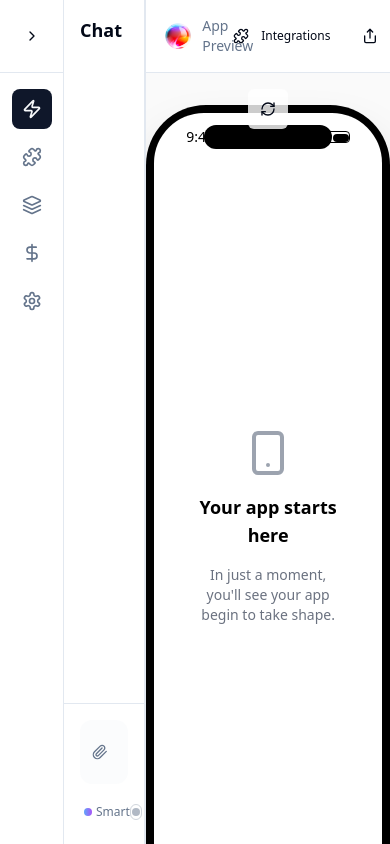
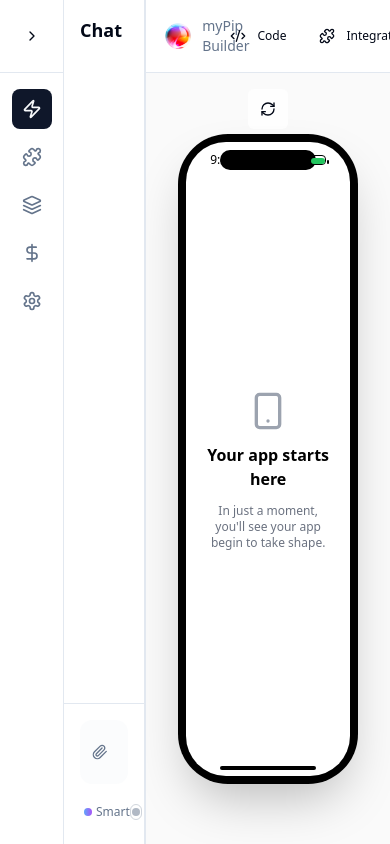
Before and after one commit to Paragonlabsdev/mypipdemo, a React (Vite) app: page /builder in a window 390 px wide. Built offline with nearby package versions, Linux system fonts and the light colour scheme.

Commit message:
Fix: Adjust phone preview and UI elements
Adjusted phone preview to fit viewport, fixed battery icon, removed purple hover background, updated page title to "myPip Builder", added a "View Code" button with a code library icon, and ensured rounded corners for the code view.

```diff
--- a/src/components/AppBuilder.tsx
+++ b/src/components/AppBuilder.tsx
@@ -3,7 +3,7 @@ import { Input } from "@/components/ui/input";
 import { Card } from "@/components/ui/card";
 import { useState } from "react";
 import { useSearchParams, Outlet, useLocation } from "react-router-dom";
-import { Send, Smartphone, RefreshCw, Paperclip, Share, Monitor, Puzzle } from "lucide-react";
+import { Send, Smartphone, RefreshCw, Paperclip, Share, Monitor, Puzzle, Code2, FileText, Folder, FolderOpen } from "lucide-react";
 import { BuilderSidebar } from "@/components/BuilderSidebar";
 import { Panel, PanelGroup, PanelResizeHandle } from "react-resizable-panels";
 
@@ -18,6 +18,7 @@ const AppBuilder = () => {
     title: "Your app starts here",
     subtitle: "In just a moment, you'll see your app begin to take shape."
   });
+  const [showCodeView, setShowCodeView] = useState(false);
 
   const handleSubmit = (e: React.FormEvent) => {
     e.preventDefault();
@@ -127,7 +128,7 @@ const AppBuilder = () => {
           </div>
         </Panel>
 
-        <PanelResizeHandle className="w-px bg-border hover:bg-accent transition-colors" />
+        <PanelResizeHandle className="w-px bg-border hover:bg-muted transition-colors" />
 
         {/* Main Content - App Preview */}
         <Panel defaultSize={75} minSize={60}>
@@ -139,25 +140,35 @@ const AppBuilder = () => {
                   alt="App Preview"
                   className="w-8 h-8 rounded-full object-cover"
                 />
-                <span className="text-sm text-muted-foreground">App Preview</span>
+                <span className="text-sm text-muted-foreground">myPip Builder</span>
               </div>
               <div className="flex items-center gap-2">
-                <Button variant="ghost" size="sm" className="text-xs">
+                <Button
+                  variant="ghost"
+                  size="sm"
+                  className="text-xs hover:bg-muted"
+                  onClick={() => setShowCodeView(!showCodeView)}
+                >
+                  <Code2 className="h-4 w-4 mr-1" />
+                  {showCodeView ? 'Preview' : 'Code'}
+                </Button>
+                <Button variant="ghost" size="sm" className="text-xs hover:bg-muted">
                   <Puzzle className="h-4 w-4 mr-1" />
                   Integrations
                 </Button>
-                <Button variant="ghost" size="sm" className="text-xs">
+                <Button variant="ghost" size="sm" className="text-xs hover:bg-muted">
                   <Share className="h-4 w-4 mr-1" />
                   Share
                 </Button>
-                <Button variant="ghost" size="sm" className="text-xs">
+                <Button variant="ghost" size="sm" className="text-xs bg-blue-500 text-white hover:bg-blue-600">
                   <Monitor className="h-4 w-4 mr-1" />
                   Preview on device
                 </Button>
               </div>
             </div>
 
-            <div className="flex-1 flex items-end justify-center pb-16 pt-8 relative">
+            <div className="flex-1 flex items-center justify-center p-8 relative">
+              {!showCodeView && (
                 <Button
                   variant="ghost"
                   size="icon"
@@ -166,15 +177,106 @@ const AppBuilder = () => {
                 >
                   <RefreshCw className="h-4 w-4" />
                 </Button>
-              {/* iPhone Frame - matches the uploaded reference */}
-              <div className="relative w-[375px] h-[812px] bg-black rounded-[60px] p-2 shadow-2xl">
+              )}
+
+              {showCodeView ? (
+                /* Code View */
+                <div className="w-full h-full max-w-4xl bg-background rounded-lg border border-border overflow-hidden">
+                  <div className="h-full flex">
+                    {/* File Tree */}
+                    <div className="w-64 bg-muted/20 border-r border-border p-4">
+                      <div className="space-y-2 text-sm">
+                        <div className="flex items-center gap-2 text-muted-foreground">
+                          <Folder className="h-4 w-4" />
+                          <span>.git</span>
+                        </div>
+                        <div className="flex items-center gap-2">
+                          <FolderOpen className="h-4 w-4" />
+                          <span>app</span>
+                        </div>
+                        <div className="ml-6 space-y-1">
+                          <div className="flex items-center gap-2 text-muted-foreground">
+                            <FileText className="h-4 w-4" />
+                            <span>_layout.tsx</span>
+                          </div>
+                          <div className="flex items-center gap-2 text-muted-foreground">
+                            <FileText className="h-4 w-4" />
+                            <span>index.tsx</span>
+                          </div>
+                        </div>
+                        <div className="flex items-center gap-2">
+                          <FolderOpen className="h-4 w-4" />
+                          <span>assets</span>
+                        </div>
+                        <div className="ml-6 space-y-1">
+                          <div className="flex items-center gap-2">
+                            <FolderOpen className="h-4 w-4" />
+                            <span>fonts</span>
+                          </div>
+                          <div className="ml-6">
+                            <div className="flex items-center gap-2 text-muted-foreground">
+                              <FileText className="h-4 w-4" />
+                              <span>SpaceM...</span>
+                            </div>
+                          </div>
+                          <div className="flex items-center gap-2 text-muted-foreground">
+                            <Folder className="h-4 w-4" />
+                            <span>images</span>
+                          </div>
+                        </div>
+                        <div className="flex items-center gap-2 text-muted-foreground">
+                          <Folder className="h-4 w-4" />
+                          <span>convex</span>
+                        </div>
+                        <div className="flex items-center gap-2 text-muted-foreground">
+                          <FileText className="h-4 w-4" />
+                          <span>.env.example</span>
+                        </div>
+                        <div className="flex items-center gap-2 text-muted-foreground">
+                          <FileText className="h-4 w-4" />
+                          <span>.gitignore</span>
+                        </div>
+                        <div className="flex items-center gap-2 text-muted-foreground">
+                          <FileText className="h-4 w-4" />
+                          <span>app.json</span>
+                        </div>
+                        <div className="flex items-center gap-2 text-muted-foreground">
+                          <FileText className="h-4 w-4" />
+                          <span>metro.config.js</span>
+                        </div>
+                        <div className="flex items-center gap-2 text-muted-foreground">
+                          <FileText className="h-4 w-4" />
+                          <span>package.json</span>
+                        </div>
+                        <div className="flex items-center gap-2 text-muted-foreground">
+                          <FileText className="h-4 w-4" />
+                          <span>tsconfig.json</span>
+                        </div>
+                      </div>
+                    </div>
+
+                    {/* Code Content */}
+                    <div className="flex-1 p-4">
+                      <div className="h-full bg-muted/10 rounded border border-dashed border-muted-foreground/30 flex items-center justify-center">
+                        <div className="text-center text-muted-foreground">
+                          <Code2 className="h-12 w-12 mx-auto mb-4 opacity-50" />
+                          <p className="text-lg">No app generated yet</p>
+                          <p className="text-sm">Start building to see your code here</p>
+                        </div>
+                      </div>
+                    </div>
+                  </div>
+                </div>
+              ) : (
+                /* iPhone Frame - smaller size to fit viewport */
+                <div className="relative w-[300px] h-[650px] bg-black rounded-[50px] p-2 shadow-2xl">
                   {/* iPhone Screen */}
-                <div className="w-full h-full bg-white rounded-[50px] relative overflow-hidden">
+                  <div className="w-full h-full bg-white rounded-[40px] relative overflow-hidden">
                     {/* Dynamic Island */}
-                  <div className="absolute top-3 left-1/2 transform -translate-x-1/2 w-32 h-6 bg-black rounded-full"></div>
+                    <div className="absolute top-2 left-1/2 transform -translate-x-1/2 w-24 h-5 bg-black rounded-full"></div>
 
                     {/* Status Bar */}
-                  <div className="absolute top-[14px] left-0 right-0 flex justify-between items-center px-8 text-black text-sm font-medium">
+                    <div className="absolute top-[10px] left-0 right-0 flex justify-between items-center px-6 text-black text-xs font-medium">
                       <span>9:41</span>
                       <div className="flex items-center gap-1">
                         <div className="flex gap-1">
@@ -183,28 +285,30 @@ const AppBuilder = () => {
                           <div className="w-1 h-1 bg-black rounded-full"></div>
                           <div className="w-1 h-1 bg-black/40 rounded-full"></div>
                         </div>
-                      <div className="w-6 h-3 border border-black rounded-sm relative ml-1">
-                        <div className="w-4 h-2 bg-black rounded-sm absolute right-0 top-0.5"></div>
+                        <div className="w-5 h-2.5 border border-black rounded-sm relative ml-1">
+                          <div className="w-3.5 h-1.5 bg-green-500 rounded-sm absolute right-0 top-0.5"></div>
+                          <div className="w-0.5 h-1 bg-black rounded-sm absolute -right-1 top-1"></div>
                         </div>
                       </div>
                     </div>
 
                     {/* App Content Area */}
-                  <div className="absolute top-16 left-0 right-0 bottom-8 flex flex-col items-center justify-center text-center space-y-4 px-6">
-                    <Smartphone className="h-12 w-12 text-gray-400" />
-                    <h3 className="text-lg font-semibold text-black">{appContent.title}</h3>
-                    <p className="text-sm text-gray-500 px-4">
+                    <div className="absolute top-12 left-0 right-0 bottom-6 flex flex-col items-center justify-center text-center space-y-3 px-4">
+                      <Smartphone className="h-10 w-10 text-gray-400" />
+                      <h3 className="text-base font-semibold text-black">{appContent.title}</h3>
+                      <p className="text-xs text-gray-500 px-2">
                         {appContent.subtitle}
                       </p>
                       {isGenerating && (
-                      <div className="w-8 h-8 border-4 border-blue-500 border-t-transparent rounded-full animate-spin"></div>
+                        <div className="w-6 h-6 border-4 border-blue-500 border-t-transparent rounded-full animate-spin"></div>
                       )}
                     </div>
 
                     {/* Home Indicator */}
-                  <div className="absolute bottom-2 left-1/2 transform -translate-x-1/2 w-32 h-1 bg-black rounded-full"></div>
+                    <div className="absolute bottom-1.5 left-1/2 transform -translate-x-1/2 w-24 h-1 bg-black rounded-full"></div>
                   </div>
                 </div>
+              )}
             </div>
           </div>
         </Panel>
```
Lines whose indentation alone changed are shown as unchanged.
